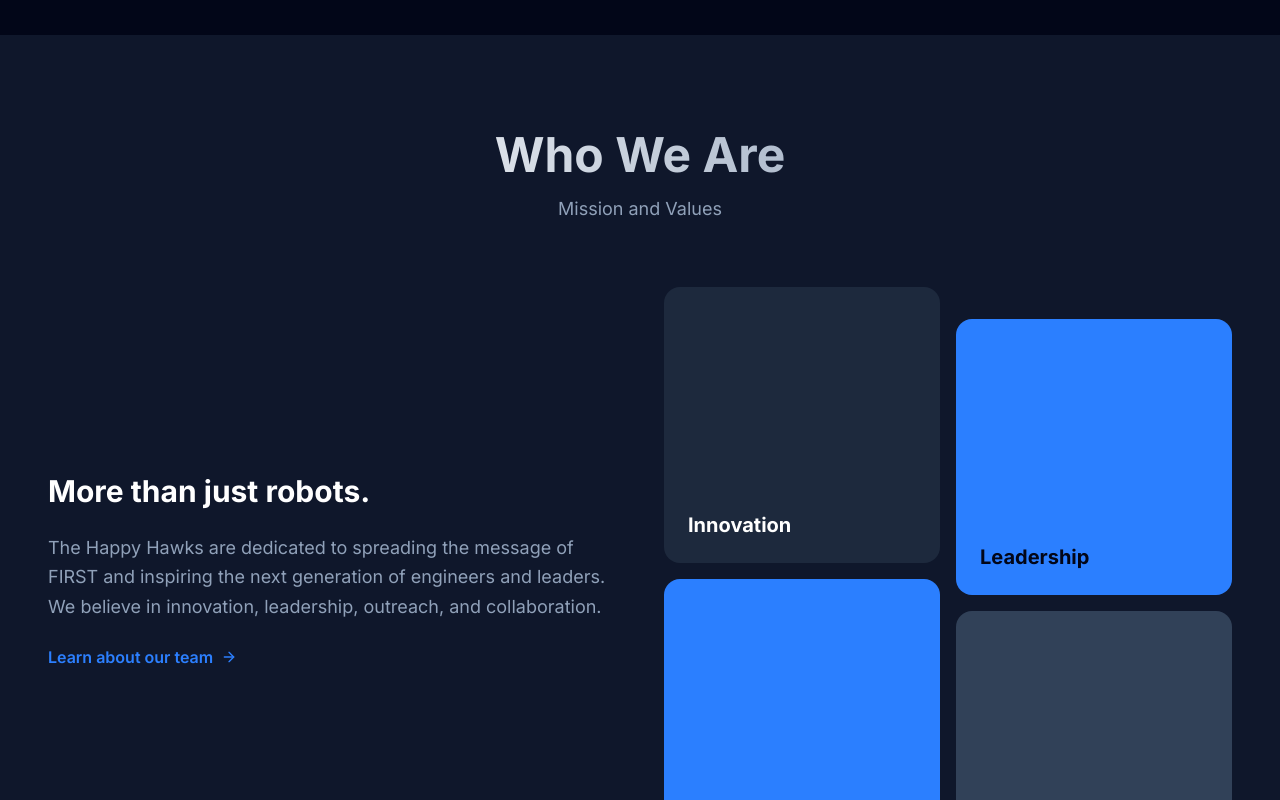
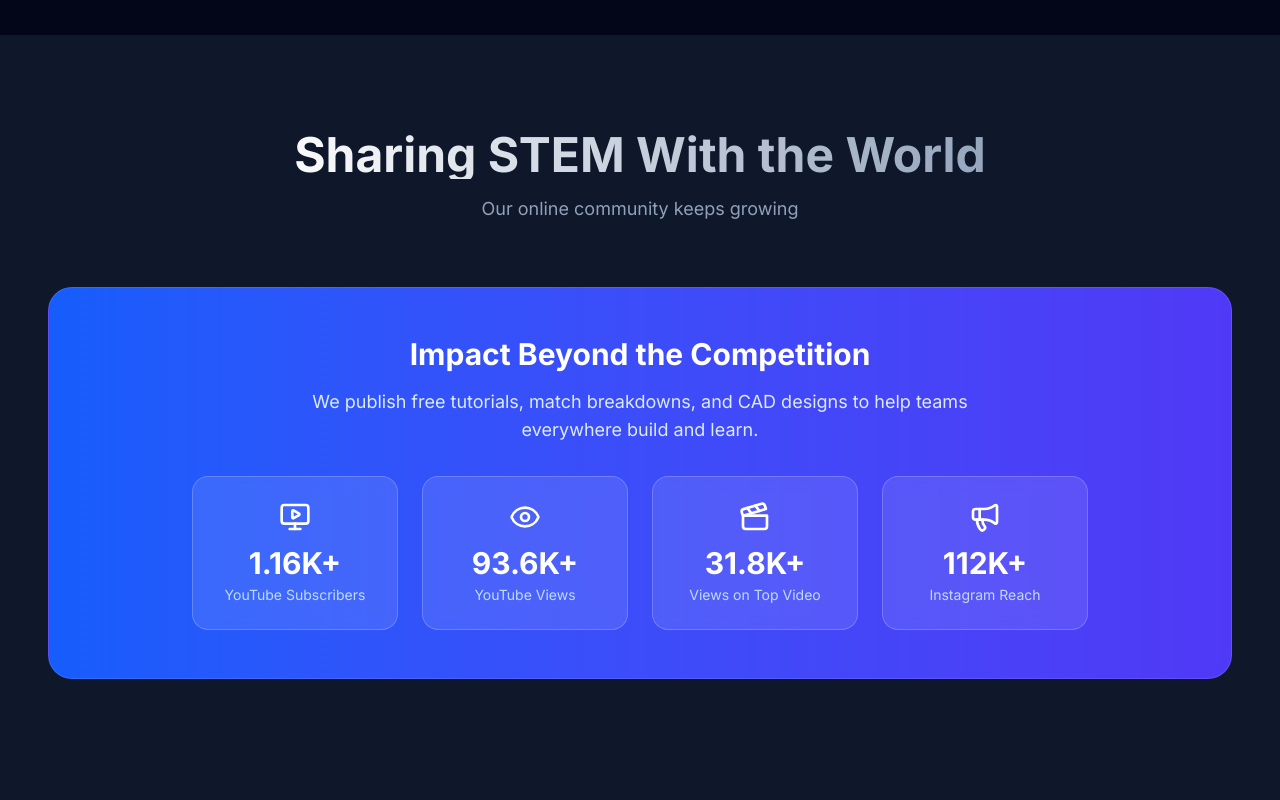
Before and after one commit to joselaurencio/happyhawks, a Next.js app: page / in a window 1280 px wide. Shown: the part 1220-2020 px from the top of the page. Built offline with nearby package versions, Linux system fonts and the light colour scheme.

Commit message:
add social impact stats to home page, drop the outreach gallery

```diff
--- a/app/outreach/page.tsx
+++ b/app/outreach/page.tsx
@@ -1,8 +1,6 @@
 import { Section } from "@/components/Section";
 import { AnimatedCard } from "@/components/AnimatedCard";
 import { Globe2, Tent, Users2, BookOpen } from "lucide-react";
-import Image from "next/image";
-import { BASE_PATH } from "@/lib/constants";
 
 const outreachEvents = [
   {
@@ -60,25 +58,6 @@ export default function Outreach() {
         </div>
       </Section>
 
-      <Section darker title="Outreach Gallery">
-        <div className="grid grid-cols-2 md:grid-cols-4 gap-4">
-          {[
-            "img_0301_55210137578_o.jpg", "img_0309_55209989221_o.jpg", "img_0317_55209083037_o.jpg",
-            "img_0326_55210229759_o.jpg", "img_0332_55210135263_o.jpg", "img_0339_55210228509_o.jpg",
-            "img_0348_55210134608_o.jpg", "img_0386_55210132603_o.jpg"
-          ].map((filename, i) => (
-            <div key={filename} className="relative aspect-square bg-slate-900 rounded-xl border border-white/5 flex items-center justify-center hover:scale-105 transition-transform cursor-pointer overflow-hidden">
-              <Image
-                src={`${BASE_PATH}/images/gallery/${filename}`}
-                alt={`Outreach Photo ${i + 1}`}
-                fill
-                className="object-cover opacity-80 hover:opacity-100 transition-opacity"
-              />
-            </div>
-          ))}
-        </div>
-      </Section>
-
       <Section title="Social Media Impact">
         <div className="bg-gradient-to-r from-blue-600 to-indigo-600 rounded-3xl p-8 md:p-12 text-center border border-white/10">
           <h2 className="text-3xl font-bold text-white mb-4">Sharing Our Knowledge</h2>
--- a/app/page.tsx
+++ b/app/page.tsx
@@ -1,7 +1,7 @@
 import Link from "next/link";
 import Image from "next/image";
 import { BASE_PATH } from "@/lib/constants";
-import { ArrowRight, Trophy, Users, Eye, Calendar, Award } from "lucide-react";
+import { ArrowRight, Trophy, Users, Eye, Calendar, Award, MonitorPlay, Clapperboard, Megaphone } from "lucide-react";
 import { Section } from "@/components/Section";
 import { AnimatedCard } from "@/components/AnimatedCard";
 
@@ -12,6 +12,13 @@ const stats = [
   { icon: Award, value: "Top 12%", label: "Global Rank (941st)" },
   { icon: Users, value: "Inspire", label: "Award Winner" },
   { icon: Eye, value: "4-1-0", label: "Season Record" },
+];
+
+const socialStats = [
+  { icon: MonitorPlay, value: "1.16K+", label: "YouTube Subscribers" },
+  { icon: Eye, value: "93.6K+", label: "YouTube Views" },
+  { icon: Clapperboard, value: "31.8K+", label: "Views on Top Video" },
+  { icon: Megaphone, value: "112K+", label: "Instagram Reach" },
 ];
 
 export default function Home() {
@@ -75,6 +82,25 @@ export default function Home() {
               <div className="text-slate-400 font-medium text-sm uppercase tracking-wider">{stat.label}</div>
             </AnimatedCard>
           ))}
+        </div>
+      </Section>
+
+      {/* Social Impact Stats */}
+      <Section title="Sharing STEM With the World" subtitle="Our online community keeps growing">
+        <div className="bg-gradient-to-r from-blue-600 to-indigo-600 rounded-3xl p-8 md:p-12 text-center border border-white/10">
+          <h2 className="text-3xl font-bold text-white mb-4">Impact Beyond the Competition</h2>
+          <p className="text-blue-100 text-lg max-w-2xl mx-auto mb-8">
+            We publish free tutorials, match breakdowns, and CAD designs to help teams everywhere build and learn.
+          </p>
+          <div className="grid grid-cols-2 lg:grid-cols-4 gap-6 max-w-4xl mx-auto">
+            {socialStats.map((stat, i) => (
+              <div key={stat.label} className="bg-white/10 rounded-2xl p-6 backdrop-blur-sm border border-white/20">
+                <stat.icon className="w-8 h-8 mx-auto text-white mb-3" />
+                <div className="text-3xl font-bold text-white mb-1">{stat.value}</div>
+                <div className="text-blue-200 text-sm">{stat.label}</div>
+              </div>
+            ))}
+          </div>
         </div>
       </Section>
 
```
